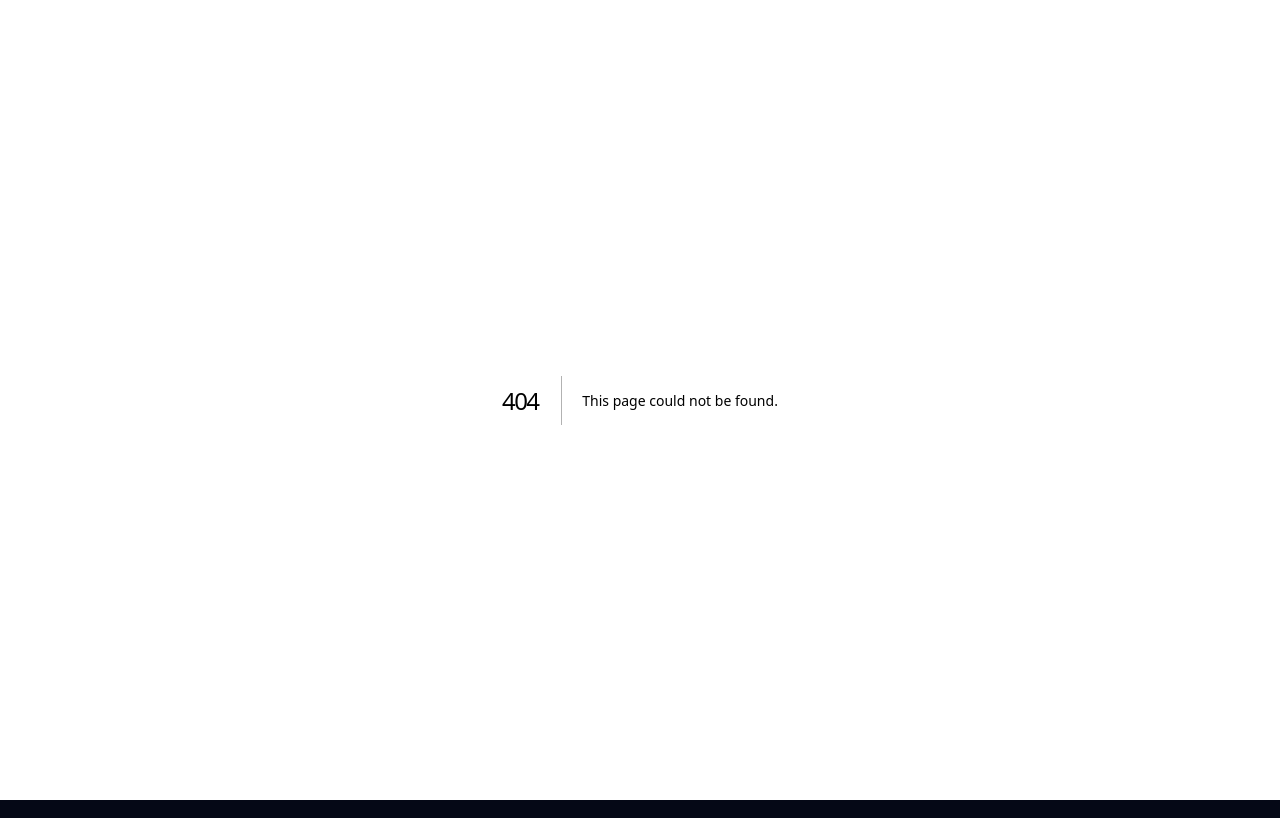
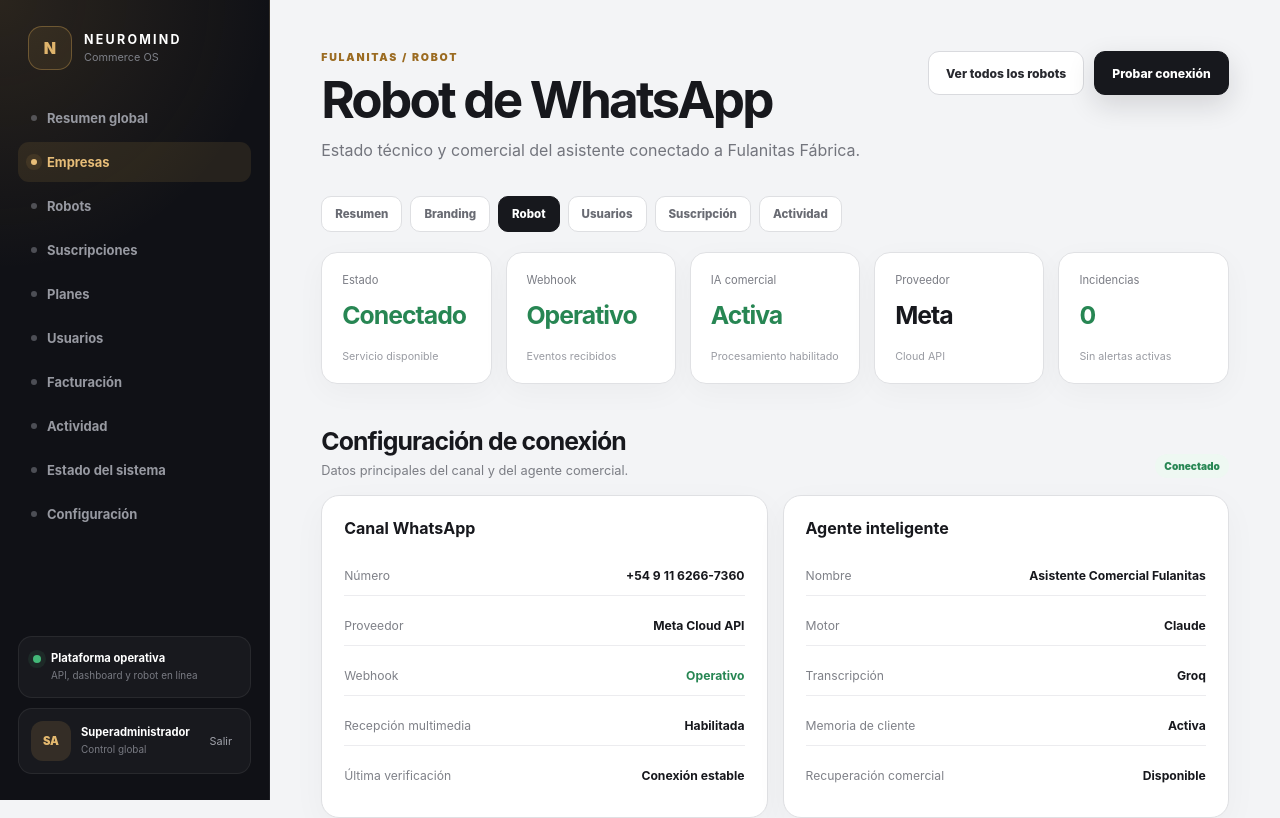
Before and after one commit to DavidFlautero/ai-whatsapp-sales-crm, a Next.js app in the folder apps/dashboard/: page /platform/companies/fulanitas/robot in a window 1280 px wide. Before the commit this address had no page. Shown: the top 818 px of the page. Built offline with nearby package versions, Linux system fonts and the light colour scheme; no server answers.

Commit message:
feat(platform): add Fulanitas robot detail page

```diff
--- /dev/null
+++ b/apps/dashboard/src/app/platform/companies/fulanitas/robot/page.tsx
@@ -0,0 +1,25 @@
+import { ButtonLink, CompanyTabs, Metric, PageHeader, SectionHeading, StatusBadge } from "../../../_components/PagePrimitives";
+
+export default function RobotPage() {
+  return (
+    <>
+      <PageHeader kicker="FULANITAS / ROBOT" title="Robot de WhatsApp" description="Estado técnico y comercial del asistente conectado a Fulanitas Fábrica." actions={<><ButtonLink href="/platform/robots">Ver todos los robots</ButtonLink><button type="button" className="saas-button primary">Probar conexión</button></>} />
+      <CompanyTabs active="Robot" />
+      <section className="saas-metrics">
+        <Metric label="Estado" value="Conectado" detail="Servicio disponible" tone="success" />
+        <Metric label="Webhook" value="Operativo" detail="Eventos recibidos" tone="success" />
+        <Metric label="IA comercial" value="Activa" detail="Procesamiento habilitado" tone="success" />
+        <Metric label="Proveedor" value="Meta" detail="Cloud API" />
+        <Metric label="Incidencias" value="0" detail="Sin alertas activas" tone="success" />
+      </section>
+      <section className="saas-section">
+        <SectionHeading title="Configuración de conexión" description="Datos principales del canal y del agente comercial." aside={<StatusBadge>Conectado</StatusBadge>} />
+        <div className="saas-grid two">
+          <article className="saas-card"><h3>Canal WhatsApp</h3><div className="saas-list"><div className="saas-list-row"><span>Número</span><strong>+54 9 11 6266-7360</strong></div><div className="saas-list-row"><span>Proveedor</span><strong>Meta Cloud API</strong></div><div className="saas-list-row"><span>Webhook</span><strong className="saas-success">Operativo</strong></div><div className="saas-list-row"><span>Recepción multimedia</span><strong>Habilitada</strong></div><div className="saas-list-row"><span>Última verificación</span><strong>Conexión estable</strong></div></div></article>
+          <article className="saas-card"><h3>Agente inteligente</h3><div className="saas-list"><div className="saas-list-row"><span>Nombre</span><strong>Asistente Comercial Fulanitas</strong></div><div className="saas-list-row"><span>Motor</span><strong>Claude</strong></div><div className="saas-list-row"><span>Transcripción</span><strong>Groq</strong></div><div className="saas-list-row"><span>Memoria de cliente</span><strong>Activa</strong></div><div className="saas-list-row"><span>Recuperación comercial</span><strong>Disponible</strong></div></div></article>
+        </div>
+      </section>
+      <section className="saas-section"><SectionHeading title="Controles operativos" description="Acciones previstas para mantenimiento, soporte y diagnóstico." /><div className="saas-grid"><article className="saas-card"><h3>Prueba de conexión</h3><p>Valida credenciales, API, número y disponibilidad del webhook.</p><div className="saas-card-actions"><button type="button" className="saas-button">Ejecutar prueba</button></div></article><article className="saas-card"><h3>Actividad del robot</h3><p>Consulta eventos recientes, mensajes procesados y respuestas de la IA.</p><div className="saas-card-actions"><ButtonLink href="/platform/companies/fulanitas/activity">Ver actividad</ButtonLink></div></article><article className="saas-card"><h3>Configuración avanzada</h3><p>Proveedor, prompts, memoria, reglas, horarios y comportamiento comercial.</p><div className="saas-card-actions"><button type="button" className="saas-button">Abrir configuración</button></div></article></div></section>
+    </>
+  );
+}
```
